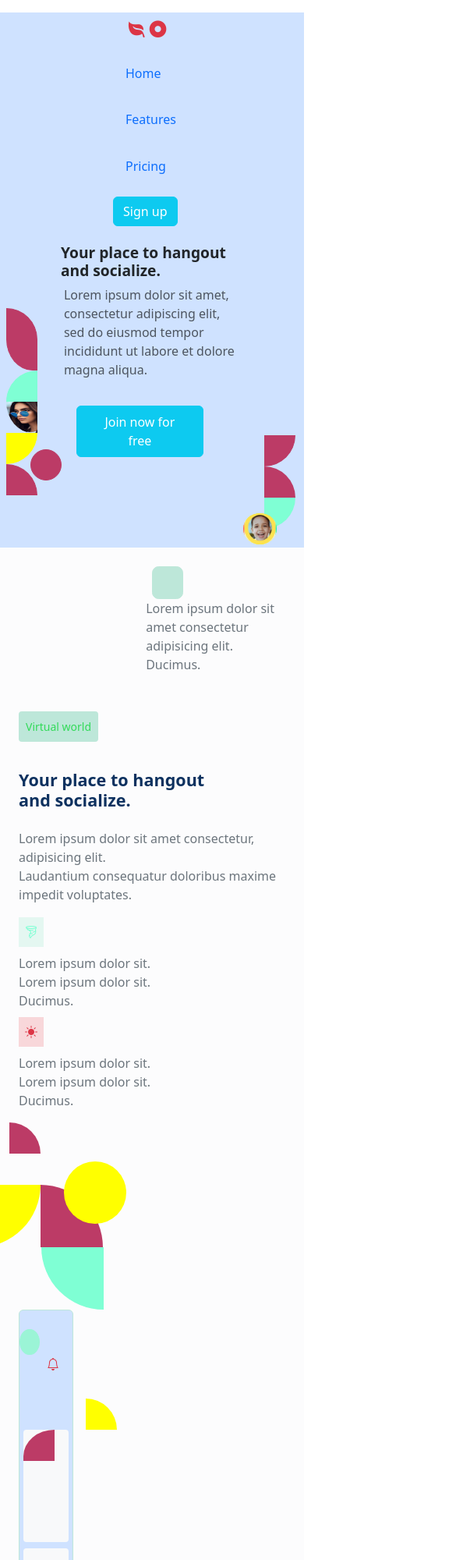
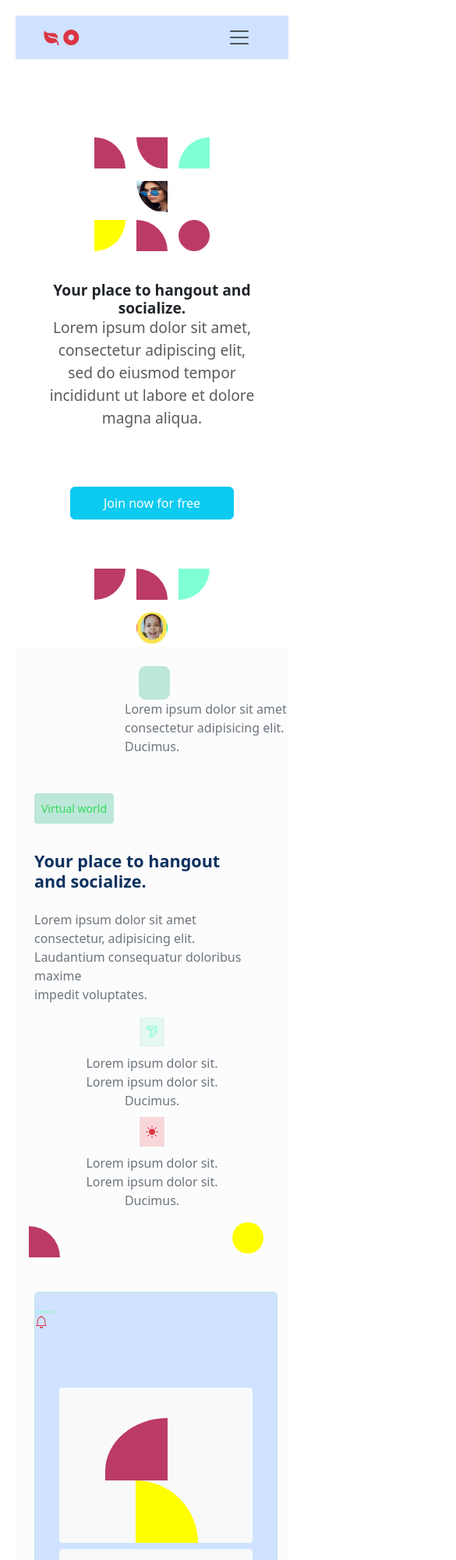
Before and after one commit to Sala0226/ValidationOne, a plain HTML site: page index.html in a window 390 px wide. Shown: the top 2000 px of the page at 78% size, 585 px wide, since content can reach past the window. Drawn offline with nearby package versions, Linux system fonts and the light colour scheme.

Commit message:
Dernier Travail

```diff
--- a/index.html
+++ b/index.html
@@ -9,35 +9,46 @@
     integrity="sha384-sRIl4kxILFvY47J16cr9ZwB07vP4J8+LH7qKQnuqkuIAvNWLzeN8tE5YBujZqJLB" crossorigin="anonymous">
   <link rel="stylesheet" href="https://cdn.jsdelivr.net/npm/bootstrap-icons@1.13.1/font/bootstrap-icons.min.css">
   <link rel="stylesheet" href="style.css">
+  <link rel="stylesheet" href="responsive.css">
 </head>
 
-<body>
+<body class="containerX">
   <!-- Partie Une -->
-  <div class="container bg-primary-subtle">
-    <div class="row pb-5 m-3">
-      <div class="col-md-7">
-        <h4 class=" logo text-danger py-2">
+  <!-- Responsive Navbar -->
+<nav class="navbar navbar-expand-lg bg-primary-subtle px-4">
+  <div class="container-fluid">
+    <!-- Logo -->
+    <a class="navbar-brand text-danger fw-bold" href="#">
       <i class="bi bi-leaf-fill"></i>
       <i class="bi bi-record-circle-fill"></i>
-        </h4>
-      </div>
-      <div class="col-md-5 py-2">
-        <ul class=" flex nav">
+    </a>
+
+    <!-- Menu Burger -->
+    <button class="navbar-toggler border-0" type="button" data-bs-toggle="collapse" data-bs-target="#navbarMenu"
+      aria-controls="navbarMenu" aria-expanded="false" aria-label="Toggle navigation">
+      <span class="navbar-toggler-icon"></span>
+    </button>
+
+    <!-- Liens du menu -->
+    <div class="collapse navbar-collapse justify-content-end" id="navbarMenu">
+      <ul class="navbar-nav mb-2 mb-lg-0">
         <li class="nav-item">
-            <a class="nav-link active" aria-current="page" href="#">Home</a>
+          <a class="nav-link active text-dark" aria-current="page" href="#">Home</a>
         </li>
         <li class="nav-item">
-            <a class="nav-link" href="#">Features</a>
+          <a class="nav-link text-dark" href="#">Features</a>
         </li>
         <li class="nav-item">
-            <a class="nav-link" href="#">Pricing</a>
+          <a class="nav-link text-dark" href="#">Pricing</a>
         </li>
         <li class="nav-item">
-            <a class="btn btn-info text-white" href="#">Sign up</a>
+          <a class="btn btn-info text-white ms-lg-3" href="#">Sign up</a>
         </li>
       </ul>
     </div>
   </div>
+</nav>
+
     <div class="row pt-5">
       <div class="left col-md-3">
         <div class="one"></div>
@@ -84,11 +95,11 @@
         <p class="py-2 text-secondary">Lorem ipsum dolor sit amet consectetur, adipisicing elit. <br> Laudantium consequatur doloribus
           maxime <br> impedit voluptates.</p>
         <div class="row">
-          <div class="col-md-4">
+          <div class="space-center col-md-4">
             <i class="bi bi-tornado p-2"></i>
             <p class="mt-3 text-secondary">Lorem ipsum dolor sit. <br> Lorem ipsum dolor sit. <br> Ducimus.</p>
           </div>
-          <div class="col-md-6">
+          <div class="space-center col-md-6">
             <i class="bi bi-brightness-high-fill text-danger bg-danger-subtle p-2"></i>
             <p class="mt-3 text-secondary">Lorem ipsum dolor sit. <br> Lorem ipsum dolor sit. <br> Ducimus.</p>
           </div>
@@ -148,7 +159,7 @@
     <div class="container">
       <div class="row px-5 mb-5">
         <div class="col-md-4">
-          <div class="long bg-primary-subtle rounded">
+          <div class="long longue bg-primary-subtle rounded">
             <div class="row">
               <div class="carree col-md-6"></div>
               <div class=" barree rounded col-md-6"></div>
@@ -186,7 +197,7 @@
 
         </div>
         <div class="courte bg-primary-subtle rounded-2">
-          <div class="large-circle">
+          <div class="cote large-circle">
             <i class="bi bi-geo-alt-fill"></i>
           </div>
         </div>
@@ -206,7 +217,7 @@
               <i class="bi bi-cake-fill text-danger bg-danger-subtle p-2"></i>
               <p class="mt-3 text-secondary">Lorem ipsum dolor sit. <br> Lorem ipsum dolor sit. <br> Ducimus.</p>
             </div>
-            <div class="col-md-2">
+            <div class="centre col-md-2">
               <div class="uno"></div>
               <div class="dos"></div>
               <div class="trez"></div>
@@ -226,11 +237,11 @@
           <p class="py-2 text-secondary">Lorem ipsum dolor sit amet consectetur, adipisicing elit. <br>
             voluptates.</p>
         </div>
-        <div class="col-md-3 py-5">
+        <div class="centre col-md-3 py-5">
           <i class="bi bi-tools p-3"></i>
           <p class="mt-3 text-secondary">Lorem ipsum dolor sit. <br> Lorem ipsum dolor sit. <br> Ducimus.</p>
         </div>
-        <div class="col-md-3 py-5">
+        <div class="centre col-md-3 py-5">
           <i class="bi bi-people p-3"></i>
           <p class="mt-3 text-secondary">Lorem ipsum dolor sit. <br> Lorem ipsum dolor sit. <br> Ducimus.</p>
         </div>
@@ -238,8 +249,8 @@
 
       <div class="row">
         <div class=" bandeYellow col-md-8 rounded-3">
-          <h4 class="title fw-bold py-2">Your place to hangout and socialize.</h4>
-          <p class="py-2">Lorem ipsum dolor sit amet consectetur, adipisicing elit.</p>
+          <h4 class="title restitle fw-bold py-2">Your place to hangout and socialize.</h4>
+          <p class="respara py-2">Lorem ipsum dolor sit amet consectetur, adipisicing elit.</p>
           <button type="button" class=" boutone btn btn-sm py-3 px-4 text-white">Join now for free</button>
         </div>
         <div class="unos"></div>
@@ -253,11 +264,11 @@
       <div class="row">
         <div class="col-md-2"></div>
          <div class="col-md-4">
-        <h4 class="text-danger">
+        <h4 class="center text-danger">
           <i class="bi bi-leaf-fill"></i>
           <i class="bi bi-record-circle-fill"></i>
         </h4>
-        <p class="mt-3 text-secondary">Lorem ipsum dolor sit. <br> Lorem ipsum dolor sit. <br> Ducimus.</p>
+        <p class=" centre mt-3 text-secondary">Lorem ipsum dolor sit. <br> Lorem ipsum dolor sit. <br> Ducimus.</p>
       </div>
       <div class="col-md-6">
         <ul class="nav">
@@ -294,6 +305,8 @@
         </div>
       </div>
     </div>
+
+    <script src="https://cdn.jsdelivr.net/npm/bootstrap@5.3.8/dist/js/bootstrap.bundle.min.js" integrity="sha384-FKyoEForCGlyvwx9Hj09JcYn3nv7wiPVlz7YYwJrWVcXK/BmnVDxM+D2scQbITxI" crossorigin="anonymous"></script>
 </body>
 
 </html>
--- /dev/null
+++ b/responsive.css
@@ -0,0 +1,201 @@
+/* Responsivité */
+@media screen and (max-width: 768px) {
+    .container {
+        margin: 0;
+        padding: 0;
+        width: 100%;
+        max-width:100%;
+    }
+    .containerX {
+        overflow-x: hidden;
+        padding: 20px;
+}
+    .flex{
+        display: flex;
+        flex-direction: column;
+        padding-left: 30vw;
+        gap: 5vw;
+    }
+    .logo{
+        padding-left: 35vw;
+    }
+    .btn{
+        margin-right: -5vw;
+        margin-bottom: 7vw;
+    }
+    /* left */
+    .left {
+        margin-left: 2%;
+        margin-top: 12vw;
+    }
+
+    .three, .four, .five, .seven, .eight, .nine, .six img {
+        width: 40px;
+        height: 40px;
+        margin: 5px;
+        display: inline-block;
+    }
+
+    .one,.two {
+       display: none;
+    }
+
+
+    /* Middle */
+    .middle{
+        width: 100%;
+        text-align: center;
+        margin-top: 5vw;
+    }
+    .middle h1, .middle p {
+        font-size: 1.2rem;
+        margin: 0 auto;
+        padding: 0 5vw;
+        max-width: 90%;
+    }
+
+    .bouton {
+        margin: 50px auto;
+        width: 60%;
+        padding: 10px 0;
+    }
+
+    /* Right  */
+    .right, .left {
+       margin-left: 0;
+       margin-right: 0;
+       width: 100%;
+       text-align: center;
+    }
+
+    .un, .deux, .trois, .cinq, .sixe, .neuf, .quatre img {
+        width: 40px;
+        height: 40px;
+        margin: 5px;
+        display: inline-block;
+    }
+
+    /* Partie 2  */
+    .square {
+       margin-left: 45%;
+       width: 40px;
+    }
+    .droite{
+        margin-left: 40%;
+    }
+.space-center{
+    margin-left: 0;
+    text-align: center;
+}
+.deux, .quatree {
+    width: 40px;
+    height: 40px;
+}
+.quatree{
+    margin: 0 auto;
+    display: block;
+}
+.sixee, .dixe, .deuxe{
+    margin: 10px auto;
+    width: 0;
+    height: 0;
+}
+
+.long {
+    width: 80vw;
+    height: auto;
+    margin: 10vw auto 5vw auto;
+}
+.longue, .cote, .centre{
+    margin-left: 0;
+    text-align: center;
+}
+.longue{
+
+}
+.sept{
+    margin-top: 0;
+    margin-left: 15vw;
+}
+.huit{
+    margin-top: 0;
+    margin-left: 25vw;
+}
+.court, .courte, .carree, .barree, .circle, .carre {
+        width: 0;
+        height: 0;
+    }
+
+.carré{
+    margin-top:0;
+    width: 0px;
+    height: 0px;
+    margin-left: 0;
+}
+
+
+.bi-bell {
+    padding-left: 0;
+    margin-top: 3vw;
+    text-align: right;
+    width: 90%;
+    margin: 0 auto;
+}
+
+.blanc {
+    width:80%;
+    height: auto;
+    margin: auto;
+    padding-top: 10vw;
+
+}
+
+ /* Partie Trois */
+.bandeYellow {
+    width: 90%;
+    margin: 0 auto;
+}
+
+.unos, .treze, .dose{
+    display: none;
+}
+.unose {
+   display: none;
+}
+.restitle{
+    font-size: large;
+    padding-top: 5px;
+}
+.respara{
+    font-size: smaller;
+}
+
+/* Partie quatre */
+.center{
+    margin-left: 12%;
+    margin-top: 5vw;
+}
+.endDesign, .second {
+        width: 40px;
+        height: 40px;
+        margin: 15vw auto;
+        display: block;
+    }
+
+    .laste, .last {
+        margin-left: 0;
+        text-align: center;
+        display: block;
+    }
+
+.endDesigne {
+    margin-left: -5px;
+}
+
+.first {
+    display: none;
+}
+
+}
+
+@media (min-width: 900px)
--- a/style.css
+++ b/style.css
@@ -1,8 +1,23 @@
-.container {
-    padding-bottom: 80px;
+*{
+    outline: red;
+}
+
+ .containerX {
+    overflow-x: hidden;
+    padding: 20px;
 }
 
 /* Partie Une */
+/* Menu-Burger */
+.navbar-toggler {
+  border: none;
+}
+
+.navbar-toggler:focus {
+  box-shadow: none;
+}
+
+
 /* Left */
 .left {
     margin-left: 6%;
@@ -121,6 +136,7 @@
 
 .bouton {
     margin-left: 9vw;
+
 }
 
 /* Right  */
@@ -467,157 +483,6 @@ h4 {
     margin-left: 40px;
 }
 
-
-
-/* Responsivité */
-@media screen and (max-width:768px) {
-    .container {
-        margin: 0;
-        padding: 0;
-    }
-
-    .flex{
-        display: flex;
-        flex-direction: column;
-        padding-left: 30vw;
-        gap: 5vw;
-    }
-    .logo{
-        padding-left: 35vw;
-    }
-    .btn{
-        margin-right: -5vw;
-        margin-bottom: 7vw;
-    }
-    /* left */
-    .left {
-        margin-left: 2%;
-        margin-top: -12vw;
-    }
-
-    .three,.four,.five,.seven,.eight,.nine {
-        width: 40px;
-        height: 40px;
-        margin: 0;
-    }
-
-    .one,.two {
-        width: 0;
-        height: 0;
-    }
-
-    .nine{
-        margin-left: 8vw;
-        margin-top: -15vw;
-    }
-    .six img {
-        border-radius: 100% 0% 15% 85%/0% 100% 0% 100%;
-        width: 40px;
-        height: 40px;
-        margin: 0;
-    }
-
-    /* Middle */
-    .middle h1 {
-        font-size: 1.2rem;
-        margin-top: -80vw;
-        padding-left: 20vw;
-        padding-right: 20vw;
-    }
-
-    .middle p {
-        font-size: 1rem;
-        padding-left: 21vw;
-        padding-right: 20vw;
-    }
-
-    .bouton {
-        margin-left: 25vw;
-        margin-top: 10px;
-        width: 42%;
-        padding: 0;
-    }
-
-    /* Right  */
-    .right {
-        margin-left: 82%;
-    }
-
-    .un,.deux,.trois,.cinq,.sixe,.sept,.huit,.neuf {
-        width: 40px;
-        height: 40px;
-    }
-
-    .quatre img {
-        width: 43px;
-        height: 40px;
-        border-radius: 50%;
-    }
-
-    /* Partie 2  */
-    .square {
-       margin-left: 50%;
-       width: 40px;
-    }
-    .droite{
-        margin-left: 48%;
-    }
-.button {
-
-}
-
-h4 {
-
-}
-
-
-
-.long {
-    border: 1px solid rgb(189, 231, 217);
-    width: 18vw;
-    height: 80vh;
-    position: relative;
-
-}
-
-.circle {
-    border: 1px solid rgb(155, 244, 214);
-    width: 2vw;
-    height: 4vh;
-    border-radius: 50%;
-    background-color: rgb(155, 244, 214);
-    margin-left: 3vw;
-}
-
-.bi-bell {
-    padding-left: 9vw;
-}
-
-.blanc {
-    width: 15vw;
-    height: 17vh;
-    margin: auto;
-    border-radius: 1vw;
-
-}
-
-.barre {
-    width: 7vw;
-    height: 2vh;
-    background-color: rgb(155, 244, 214);
-    margin-top: 4vw;
-    margin-left: 2vw;
-}
-
-.carre {
-    width: 3vw;
-    height: 6vh;
-    margin-top: 3vw;
-    margin-left: 2vw;
-}
-
-}
-
 /* Partie Quatre */
 .mini-barre {
     width: 2vw;
```
Lines whose indentation alone changed are shown as unchanged.
